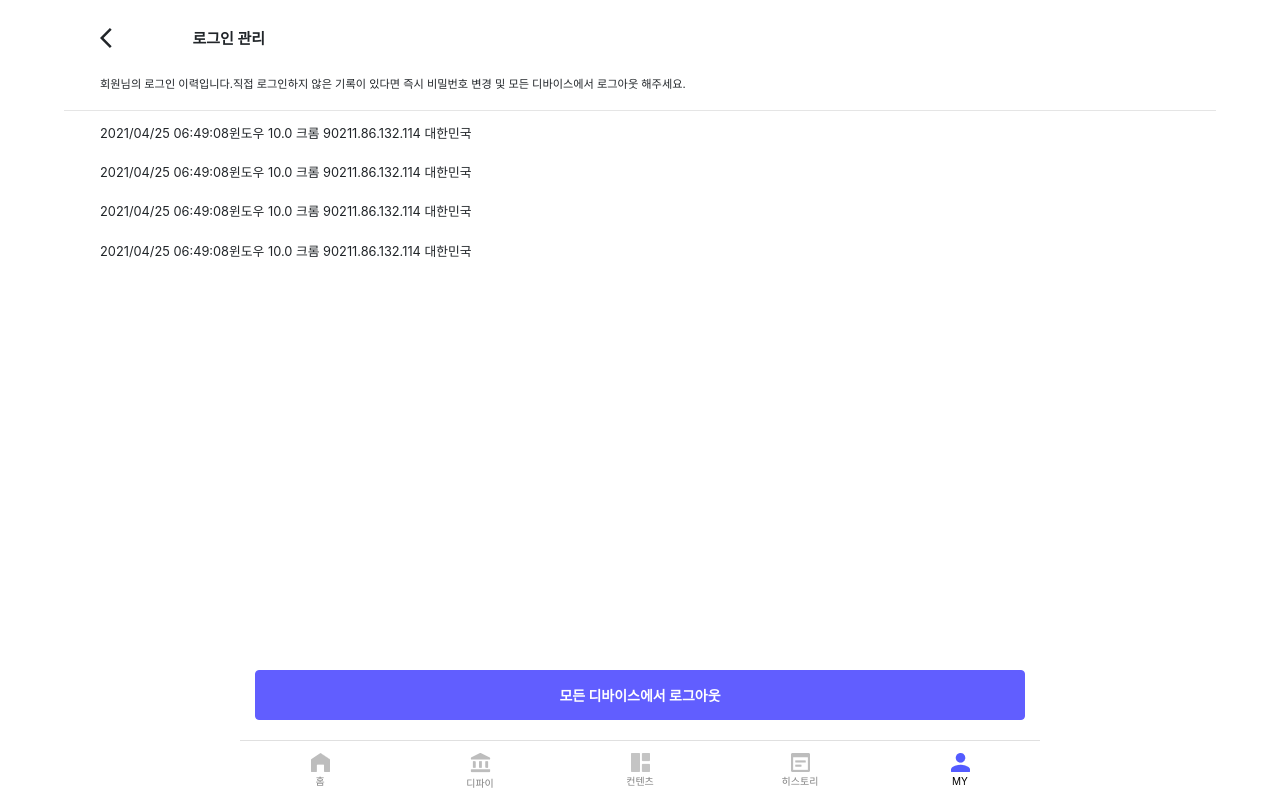
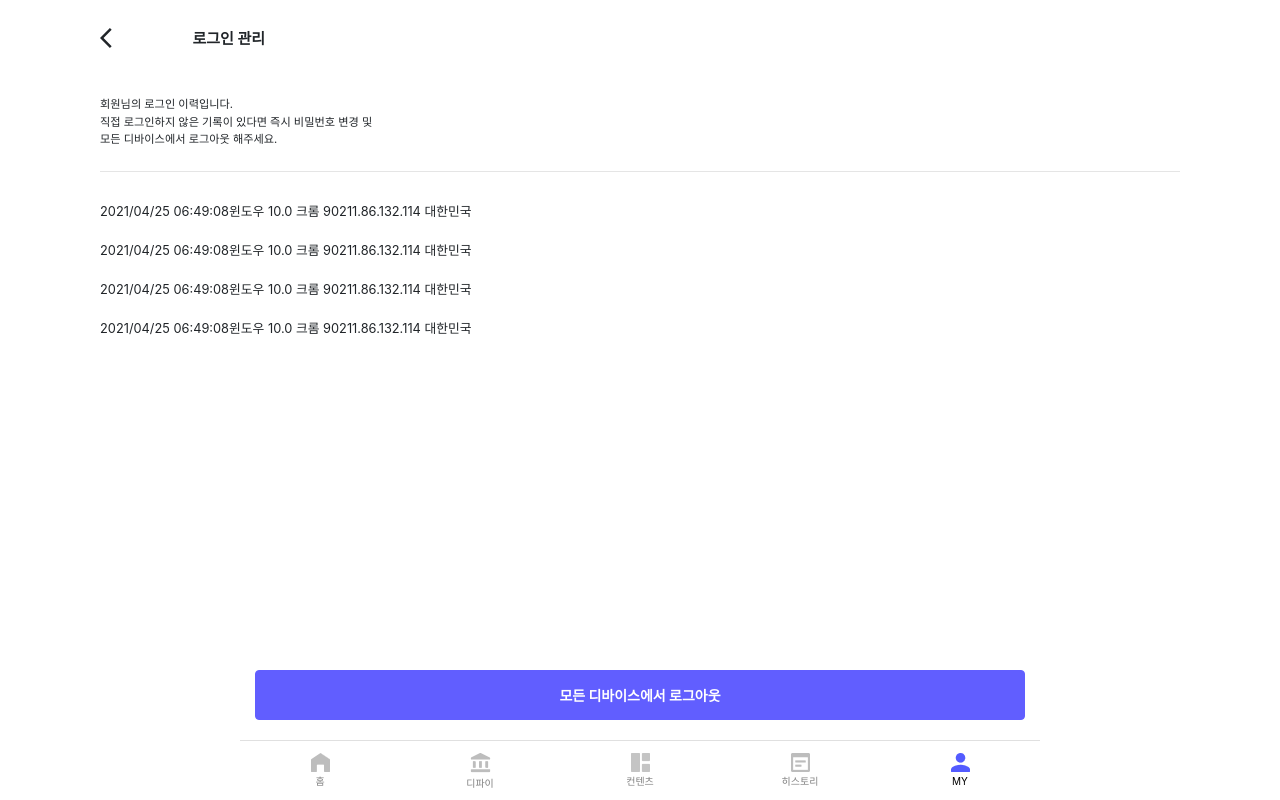
Before and after one commit to lee-goeun/const-project, a React (Create React App) app: page /myinfo/loginsetting in a window 1280 px wide. Built offline with nearby package versions, Linux system fonts and the light colour scheme; no server answers.

Commit message:
로그인 관리 - 스크롤 처리

```diff
--- a/src/views/MyInfoPage/LoginSetupPage.js
+++ b/src/views/MyInfoPage/LoginSetupPage.js
@@ -53,28 +53,21 @@ function LoginSetupPage(props) {
 				</Row>
 
 				{/* 바디 */}
-        <Box style={{width: '100%', margin: "1rem 0", textAlign: "left"}}>
-					<span style={{fontSize: '0.7rem'}}>회원님의 로그인 이력입니다.</span>
-					<span style={{fontSize: '0.7rem'}}>{'직접 로그인하지 않은 기록이 있다면 즉시 비밀번호 변경 및\n' }</span>
-					<span style={{fontSize: '0.7rem'}}>모든 디바이스에서 로그아웃 해주세요.</span>
+				<div style={{ display: "flex", flexDirection: "column", height: "65vh"}}>
+					<Box style={{width: '100%', margin: "1.5rem 0", textAlign: "left", lineHeight: "1.1", height: "1" }}>
+						<span style={{fontSize: '0.7rem', whiteSpace: 'pre-wrap'}}>{'회원님의 로그인 이력입니다.\n직접 로그인하지 않은 기록이 있다면 즉시 비밀번호 변경 및\n모든 디바이스에서 로그아웃 해주세요.\n' }</span>
 					</Box>
-
-				{/* <Divider style={{
-					width: '90%',
-					position: 'absolute',
+					<hr
+						style={{
+							width: '100%',
+							// position: 'absolute',
 							margin: '0 auto',
 							left: '0',
-					right: '0'}}
-				/> */}
-				<hr style={{
-					width: '90%',
-					position: 'absolute',
-					margin: '0 auto',
-					left: '0',
-					right: '0'}}
+							right: '0',
+						}}
 					/>
 
-				<Box style={{ margin: "20px 0 0 0"}}>
+					<Box style={{ margin: "20px 0 0 0", overflowY: "auto", overflowX: "hidden", height:"8"}}>
 						{ devices.map(device => {
 							return (
 							<div style={{ padding:"10px 0", display: 'flex', flexDirection: 'row', alignContent:"space-between", fontSize: "0.8rem", textAlign: "left" }}>
@@ -105,6 +98,7 @@ function LoginSetupPage(props) {
 							</Button>
 						</Col>
 					</Row>
+				</div>
 
 				{/* 하단 메뉴 */}
 				<NavBar myinfo={true}/>
```
Lines whose indentation alone changed are shown as unchanged.
